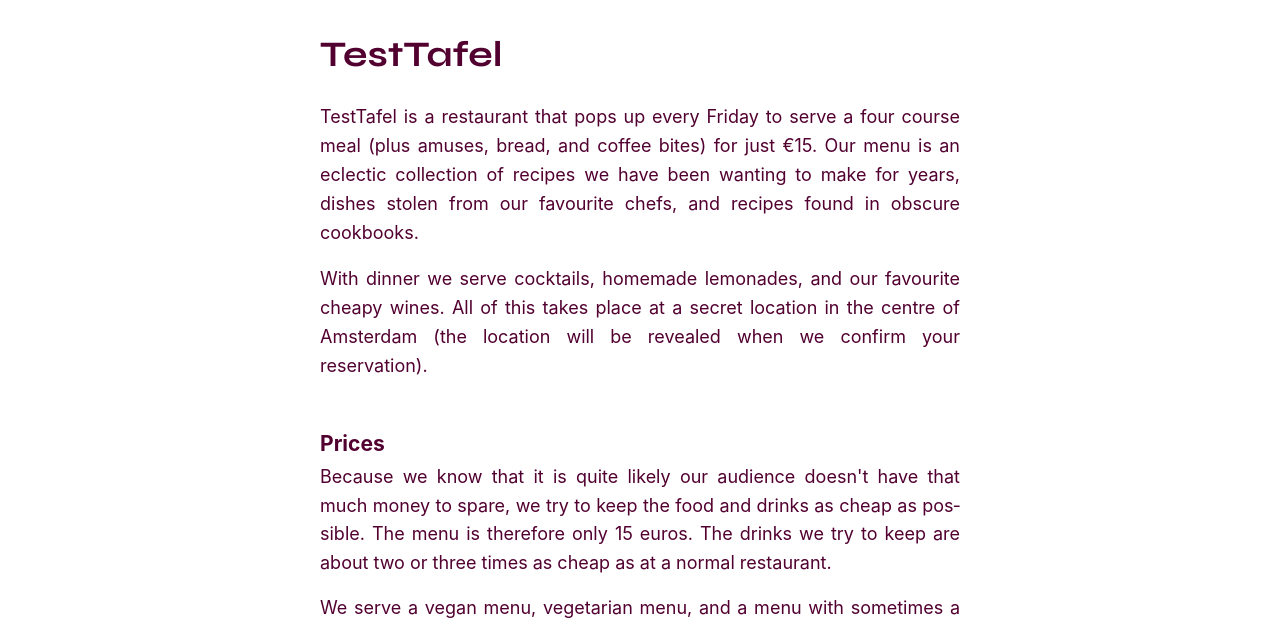
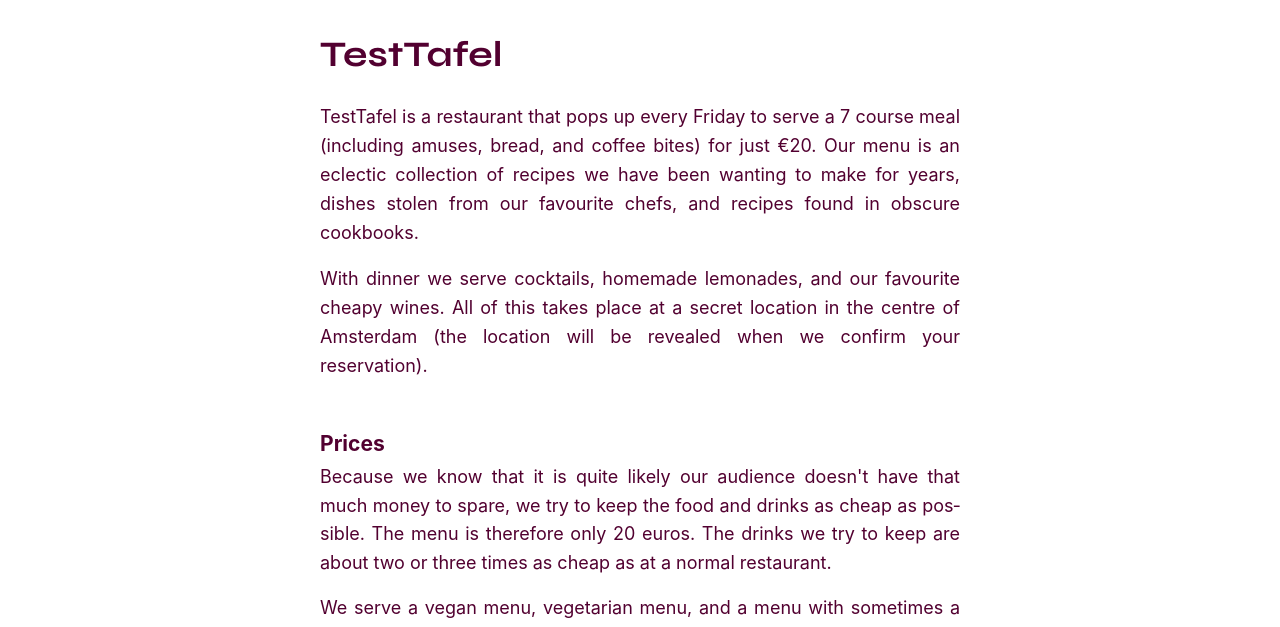
Before and after one commit to decoalitie/desering.org, a Jekyll site: the page built from en/testtafel.md, in a window 1280 px wide. Shown: the part 202-829 px from the top of the page. Built offline with Jekyll 4.4.1, drawn with Linux system fonts in a browser that asks for light colours; some web fonts are replaced.

Commit message:
Update price and courses

```diff
--- a/en/testtafel.md
+++ b/en/testtafel.md
@@ -10,7 +10,7 @@
 		<h1>TestTafel</h1>
 
     <p>
-    TestTafel is a restaurant that pops up every Friday to serve a four course meal (plus amuses, bread, and coffee bites) for just €15. Our menu is an eclectic collection of recipes we have been wanting to make for years, dishes stolen from our favourite chefs, and recipes found in obscure cookbooks.
+    TestTafel is a restaurant that pops up every Friday to serve a 7 course meal (including amuses, bread, and coffee bites) for just €20. Our menu is an eclectic collection of recipes we have been wanting to make for years, dishes stolen from our favourite chefs, and recipes found in obscure cookbooks.
     </p>
 
     <p>
@@ -25,7 +25,7 @@
 		<h3>Prices</h3>
 
     <p>
-      Because we know that it is quite likely our audience doesn't have that much money to spare, we try to keep the food and drinks as cheap as possible. The menu is therefore only 15 euros. The drinks we try to keep are about two or three times as cheap as at a normal restaurant.
+      Because we know that it is quite likely our audience doesn't have that much money to spare, we try to keep the food and drinks as cheap as possible. The menu is therefore only 20 euros. The drinks we try to keep are about two or three times as cheap as at a normal restaurant.
     </p>
 
     <p>
```
Also changed, not shown: testtafel.md (+2 -2 lines).
